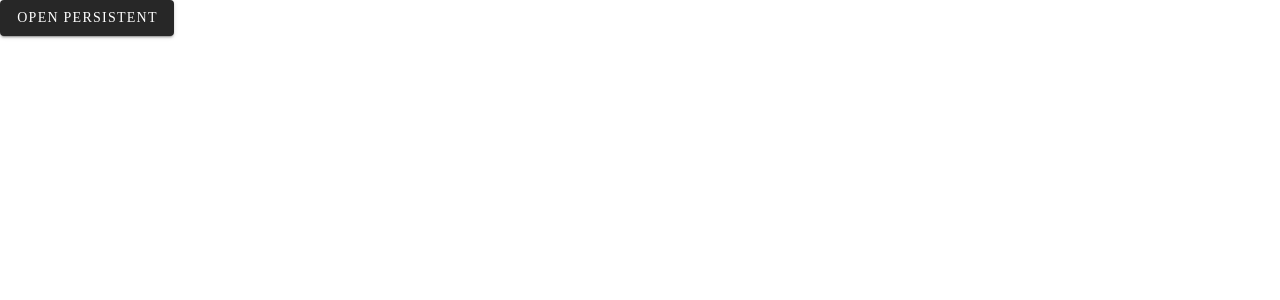
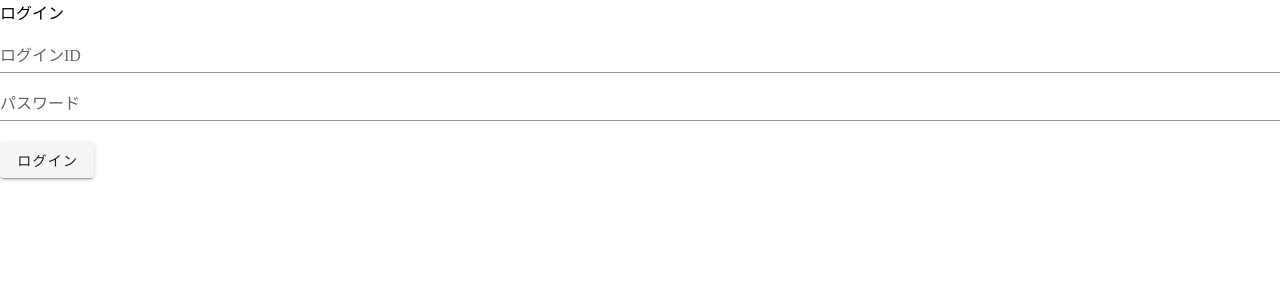
Before and after one commit to Ysy-g54/posting-board, a Vue app: page /#/login in a window 1280 px wide. Shown: the top 300 px of the page. Built offline with nearby package versions, Linux system fonts and the light colour scheme.

Commit message:
ログイン画面実装

```diff
--- a/src/components/login/Login.vue
+++ b/src/components/login/Login.vue
@@ -1,14 +1,15 @@
 <template>
-  <div class="text-center">
-    <v-bottom-sheet v-model="sheet" persistent>
-      <template v-slot:activator="{ on }">
-        <v-btn color="green" dark v-on="on">Open Persistent</v-btn>
-      </template>
-      <v-sheet class="text-center" height="200px">
-        <v-btn class="mt-6" flat color="error" @click="sheet = !sheet">close</v-btn>
-        <div class="py-3">This is a bottom sheet using the persistent prop</div>
-      </v-sheet>
-    </v-bottom-sheet>
+  <div class="text-center elevation-2 pa-12 headline">
+    <div>ログイン</div>
+    <div>
+      <v-text-field label="ログインID" :rules="rules" hide-details="auto"></v-text-field>
+    </div>
+    <div>
+      <v-text-field label="パスワード"></v-text-field>
+    </div>
+    <div>
+      <v-btn @click="onLoginClick">ログイン</v-btn>
+    </div>
   </div>
 </template>
 
@@ -17,24 +18,13 @@ export default {
   name: "login",
   data: () => ({
     sheet: false
-  })
+  }),
+  methods: {
+    onLoginClick() {}
+  }
 };
 </script>
 
 <!-- Add "scoped" attribute to limit CSS to this component only -->
 <style scoped>
-h3 {
-  margin: 40px 0 0;
-}
-ul {
-  list-style-type: none;
-  padding: 0;
-}
-li {
-  display: inline-block;
-  margin: 0 10px;
-}
-a {
-  color: #42b983;
-}
 </style>
--- a/src/router/index.js
+++ b/src/router/index.js
@@ -15,22 +15,22 @@ const router = new Router({
 	]
 });
 
-// router.beforeEach((to, from, next) => {
-//   if (to.matched.some(record => record.meta.isPublic)) {
-//     // 遷移先がルート認証不要な場合は指定している画面へ遷移します。
-//     next();
-//   } else {
-//     // 遷移先がルート認証必要な場合は、ログインしているかどうか確認します。
-//     firebase.auth().onAuthStateChanged(currentUser => {
-//       if (currentUser) {
-//         // ログインしている場合は指定している画面へ遷移します。
-//         next();
-//       } else {
-//         // ログインしていない場合はログイン画面へ遷移します。
-//         next({ name: "login" });
-//       }
-//     });
-//   }
-// });
+router.beforeEach((to, from, next) => {
+	if (to.matched.some(record => record.meta.isPublic)) {
+		// 遷移先がルート認証不要な場合は指定している画面へ遷移します。
+		next();
+	} else {
+		// 遷移先がルート認証必要な場合は、ログインしているかどうか確認します。
+		// firebase.auth().onAuthStateChanged(currentUser => {
+		//   if (currentUser) {
+		//     // ログインしている場合は指定している画面へ遷移します。
+		//     next();
+		//   } else {
+		// ログインしていない場合はログイン画面へ遷移します。
+		next({ name: "login" });
+		//   }
+		// });
+	}
+});
 
 export default router;
```
